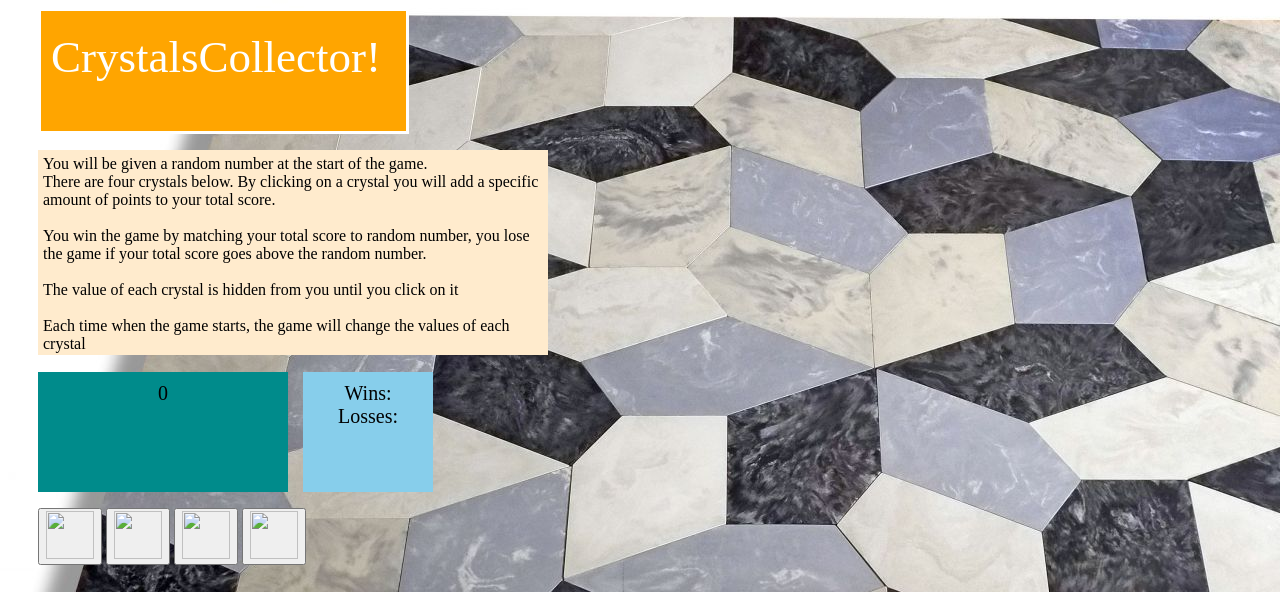
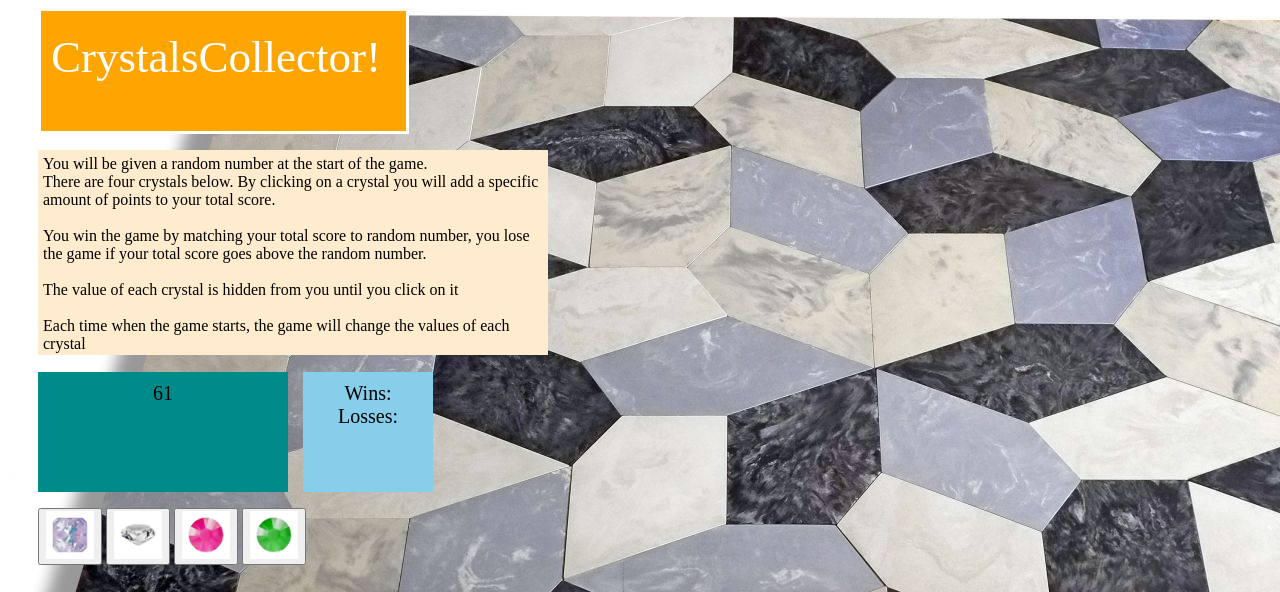
Before and after one commit to dias07/unit-4-game, a plain HTML site: page index.html in a window 1280 px wide. Shown: the top 592 px of the page. Drawn offline with nearby package versions, Linux system fonts and the light colour scheme; files that its build step writes are made by us from their sources; files whose address does not match are found by name.

Commit message:
corrected link

```diff
--- a/index.html
+++ b/index.html
@@ -3,13 +3,13 @@
 <head>
   <meta charset="UTF-8">
   <title>Trigger Clicked</title>
-  <link rel="stylesheet" href="css/style.css">
+  <link rel="stylesheet" href="assets/css/style.css">
   <!-- Added link to the jQuery library -->
   <script
   src="https://code.jquery.com/jquery-3.4.1.min.js"
   integrity="sha256-CSXorXvZcTkaix6Yvo6HppcZGetbYMGWSFlBw8HfCJo="
   crossorigin="anonymous"></script>
-  <script src="javascript/Crystals.js"></script>
+  <script src="assets/javascript/game.js"></script>
 </head>
 <body>
   <div class="main">
@@ -31,10 +31,10 @@ of each crystal</p>
   <div style="width:100%; height:1px; clear:both;"></div>
 
 <div id="allbuttons">
-  <button id="num1"><img src="images/images1.jpeg" width="48" height="48"/></button>
-  <button id="num2"><img src="images/images2.jpeg" width="48" height="48"/></button>
-  <button id="num3"><img src="images/images3.jpeg" width="48" height="48"/></button>
-  <button id="num4"><img src="images/images4.jpeg" width="48" height="48"/></button>
+  <button id="num1"><img src="assets/images/images1.jpeg" width="48" height="48"/></button>
+  <button id="num2"><img src="assets/images/images2.jpeg" width="48" height="48"/></button>
+  <button id="num3"><img src="assets/images/images3.jpeg" width="48" height="48"/></button>
+  <button id="num4"><img src="assets/images/images4.jpeg" width="48" height="48"/></button>
 </div>
 
 <h3 id="scoreexplan">Your total score is:</h3>
```
